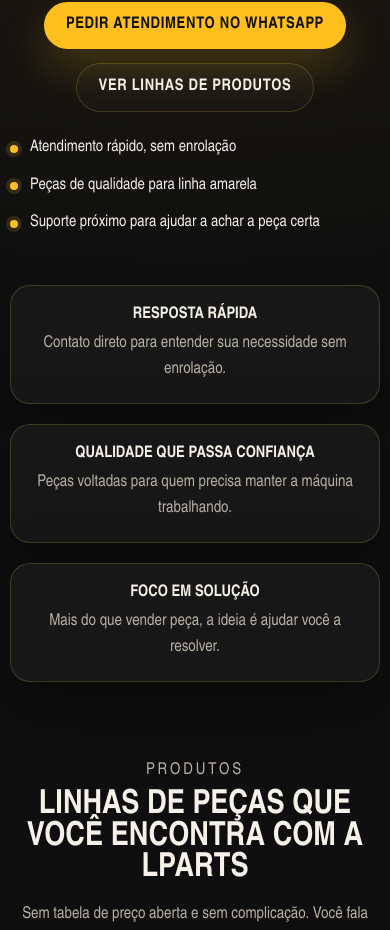
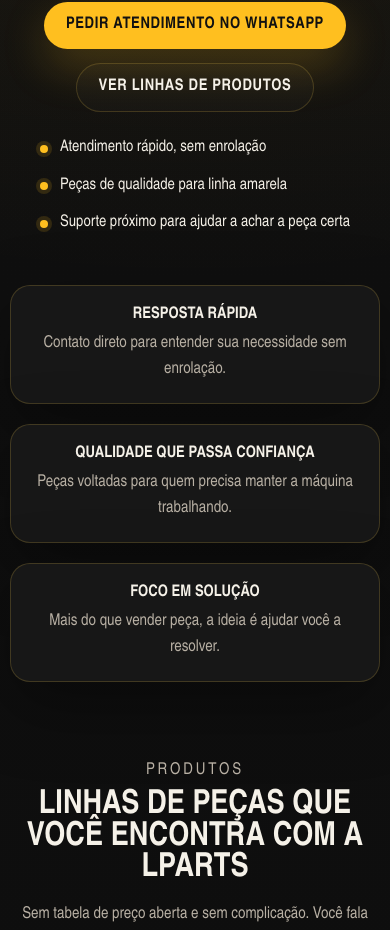
Before and after one commit to LucasNeves2000/lparts, a Next.js app: page / in a window 390 px wide. Shown: the part 1072-2002 px from the top of the page. Built offline with nearby package versions, Linux system fonts and the light colour scheme.

Commit message:
centralizando itens

```diff
--- a/src/app/globals.css
+++ b/src/app/globals.css
@@ -431,6 +431,7 @@ a {
 
 .contact-logo {
   width: min(180px, 100%);
+  margin-inline: auto;
   border-radius: 20px;
   overflow: hidden;
   border: 1px solid rgba(255, 211, 77, 0.22);
@@ -559,7 +560,14 @@ a {
   }
 
   .highlight-list {
+    width: fit-content;
+    margin-left: auto;
+    margin-right: auto;
     justify-items: start;
+  }
+
+  .highlight-list li {
+    text-align: left;
   }
 
   .quick-strip strong,
```
